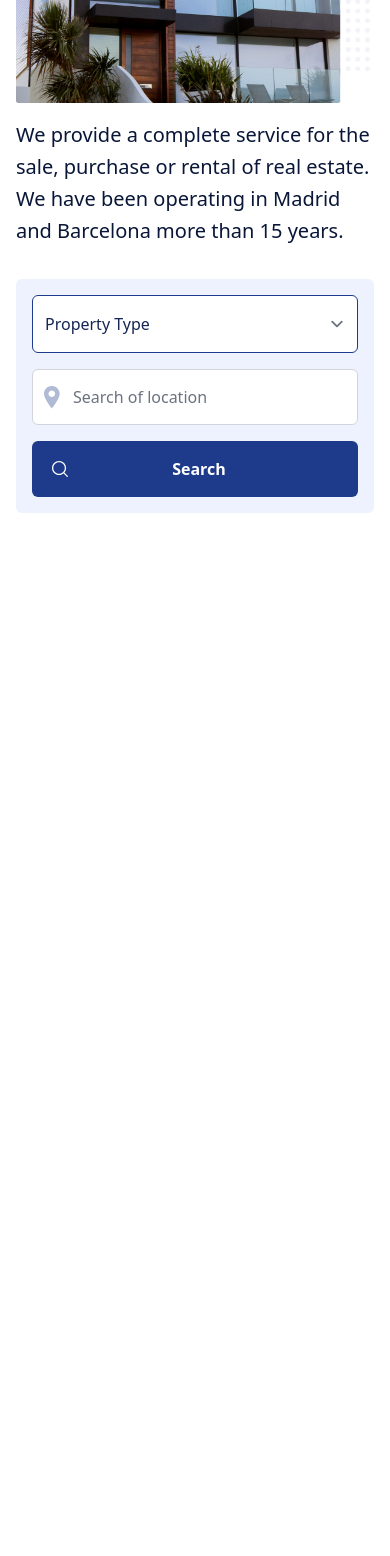
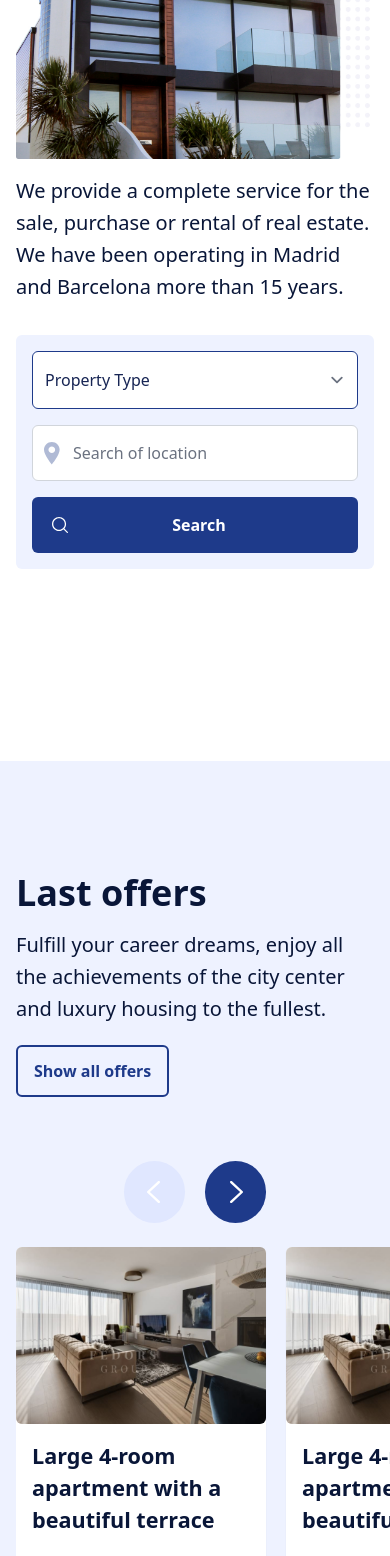
Before and after one commit to Parasik72/real-estate, a Next.js app: page / in a window 390 px wide. Shown: the part 432-1988 px from the top of the page. Before the commit the page ends 977 px from the top, so only its background shows below. Built offline with nearby package versions, Linux system fonts and the light colour scheme; what @tailwindcss/custom-forms would draw is missing.

Commit message:
feat: Implemented last offers UI

```diff
--- /dev/null
+++ b/common/components/home/form-search.component.tsx
@@ -0,0 +1,28 @@
+import { LocationMarkIcon } from "@/common/icons/location-mark.icon"
+import { SearchIcon } from "@/common/icons/search.icon"
+
+export const FormSearch = () => {
+    return (
+        <form action="">
+          <div className="w-full lg:max-w-3xl">
+            <div className="mt-8 p-4 flex flex-col lg:flex-row lg:inline-flex gap-4 rounded-md bg-indigo-50 relative z-10">
+              <select title="Property Type" name="Property Type" className="py-4 w-full form-select text-blue-950 border-blue-900 rounded-md lg:w-56">
+                <option value="">Property Type</option>
+              </select>
+              <div className="relative">
+                <div className="absolute inset-y-0 left-0 flex items-center pl-3">
+                  <LocationMarkIcon />
+                </div>
+                <input placeholder="Search of location" className="py-4 w-full h-full border-gray-300 rounded-md pl-10" type="text" />
+              </div>
+              <div className="relative">
+                <div className="absolute inset-y-0 left-0 flex items-center pl-5">
+                  <SearchIcon />
+                </div>
+                <button className="py-4 w-full lg:w-auto px-11 pl-13 bg-blue-900 text-white rounded-md font-bold">Search</button>
+              </div>
+            </div>
+          </div>
+        </form>
+    )
+}
--- a/common/components/layout.component.tsx
+++ b/common/components/layout.component.tsx
@@ -9,7 +9,7 @@ export default function Layout({ children }: IProps) {
     return (
         <>
             <Navbar />
-            <main className="antialiased px-4 py-8 md:max-w-3xl md:mx-auto lg:max-w-none xl:px-0 xl:max-w-6xl">
+            <main>
                 {children}
             </main>
         </>
--- a/common/components/navbar.component.tsx
+++ b/common/components/navbar.component.tsx
@@ -3,6 +3,7 @@ import { LogoIcon } from "../icons/logo.icon"
 import { HamburgerIcon } from "../icons/hamburder.icon"
 import { useState } from "react"
 import clsx from "clsx"
+import { CrossIcon } from "../icons/cross.icon"
 
 export const Navbar = () => {
     const [isMenuOpen, setIsMenuOpen] = useState(false);
@@ -16,7 +17,7 @@ export const Navbar = () => {
                             <LogoIcon />
                         </div>
                         <button onClick={toggleMenu} className="lg:hidden">
-                            <HamburgerIcon />
+                            {isMenuOpen ? <CrossIcon /> : <HamburgerIcon />}
                         </button>
                     </div>
                     <div className={clsx("mt-4 pt-4 w-full border-t border-gray-500 lg:mt-0 lg:pt-0 lg:border-none lg:flex justify-between", {
--- /dev/null
+++ b/common/icons/arrow.icon.tsx
@@ -0,0 +1,16 @@
+import clsx from "clsx";
+import { FC } from "react";
+
+interface IProps {
+    reverse?: boolean;
+}
+
+export const ArrowIcon: FC<IProps> = ({ reverse }) => (
+    <svg className={clsx({
+        'rotate-180': reverse,
+        '-translate-x-px': reverse,
+        'translate-x-px': !reverse,
+    })} width="13" height="22" viewBox="0 0 13 22" fill="none" xmlns="http://www.w3.org/2000/svg">
+        <path d="M0.350515 1.89321L10.1225 10.999L0.349338 20.1047C-0.116446 20.5388 -0.116446 21.2411 0.349338 21.6752C0.815122 22.1083 1.56977 22.1083 2.03555 21.6752L12.6507 11.7847C13.1164 11.3517 13.1164 10.6483 12.6507 10.2153L2.03565 0.32478C1.56987 -0.108257 0.814044 -0.108257 0.34826 0.32478C-0.115269 0.75672 -0.115269 1.46018 0.350515 1.89321Z" fill="white"/>
+    </svg>
+);
--- /dev/null
+++ b/common/icons/cross.icon.tsx
@@ -0,0 +1,3 @@
+export const CrossIcon = () => (
+    <svg className="svg-icon h-6 w-6 align-middle fill-current overflow-hidden" viewBox="0 0 1024 1024" version="1.1" xmlns="http://www.w3.org/2000/svg"><path d="M810.65984 170.65984q18.3296 0 30.49472 12.16512t12.16512 30.49472q0 18.00192-12.32896 30.33088l-268.67712 268.32896 268.67712 268.32896q12.32896 12.32896 12.32896 30.33088 0 18.3296-12.16512 30.49472t-30.49472 12.16512q-18.00192 0-30.33088-12.32896l-268.32896-268.67712-268.32896 268.67712q-12.32896 12.32896-30.33088 12.32896-18.3296 0-30.49472-12.16512t-12.16512-30.49472q0-18.00192 12.32896-30.33088l268.67712-268.32896-268.67712-268.32896q-12.32896-12.32896-12.32896-30.33088 0-18.3296 12.16512-30.49472t30.49472-12.16512q18.00192 0 30.33088 12.32896l268.32896 268.67712 268.32896-268.67712q12.32896-12.32896 30.33088-12.32896z"  /></svg>
+);
--- a/pages/index.tsx
+++ b/pages/index.tsx
@@ -1,39 +1,66 @@
 import Image from "next/image";
 import ModernLivingImg from '../common/images/header picture.jpg';
-import { SearchIcon } from "@/common/icons/search.icon";
-import { LocationMarkIcon } from "@/common/icons/location-mark.icon";
+import CardImg1 from '../common/images/card-img-1.png';
+import { FormSearch } from "@/common/components/home/form-search.component";
+import { ArrowIcon } from "@/common/icons/arrow.icon";
 
 export default function Home() {
   return (
-    <div className="relative">
-      <div className="lg:max-w-lg">
-        <h1 className="text-dark-blue font-bold text-3xl lg:text-6.5xl lg:mt-20">Modern living for everyone</h1>
-        <div className="flex justify-center lg:block lg:absolute lg:inset-y-0 lg:-right-14 lg:-top-20">
-          <Image src={ModernLivingImg} width={580} height={557} alt="modern house" />
+    <div className="antialiased py-8 w-full overflow-x-hidden">
+      <div className="relative px-4 py-12 md:max-w-3xl md:mx-auto xl:px-0 lg:max-w-full xl:max-w-6xl">
+        <div className="lg:max-w-lg">
+          <h1 className="text-dark-blue font-bold text-4xl lg:text-6.5xl lg:mt-4">Modern living for everyone</h1>
+          <div className="flex justify-center lg:block lg:absolute lg:inset-y-0 lg:right-0 xl:-right-14">
+            <Image src={ModernLivingImg} width={580} height={557} alt="modern house" />
+          </div>
+          <p className="mt-4 text-dark-blue text-xl leading-8 font-light z-10 relative">We provide a complete service for the sale, purchase or rental of real estate. We have been operating in Madrid and Barcelona more than 15 years.</p>
         </div>
-        <p className="mt-4 lg:mt-0 text-dark-blue text-xl leading-8 font-light z-10 relative">We provide a complete service for the sale, purchase or rental of real estate. We have been operating in Madrid and Barcelona more than 15 years.</p>
+        <FormSearch />
       </div>
-      <form action="">
-        <div className="w-full lg:max-w-3xl">
-          <div className="mt-8 p-4 flex flex-col lg:flex-row lg:inline-flex gap-4 rounded-md bg-indigo-50 relative z-10">
-            <select title="Property Type" name="Property Type" className="py-4 w-full form-select text-blue-950 border-blue-900 rounded-md lg:w-56">
-              <option value="">Property Type</option>
-            </select>
-            <div className="relative">
-              <div className="absolute inset-y-0 left-0 flex items-center pl-3">
-                <LocationMarkIcon />
-              </div>
-              <input placeholder="Search of location" className="py-4 w-full h-full border-gray-300 rounded-md pl-10" type="text" />
-            </div>
-            <div className="relative">
-              <div className="absolute inset-y-0 left-0 flex items-center pl-5">
-                <SearchIcon />
-              </div>
-              <button className="py-4 w-full lg:w-auto px-11 pl-13 bg-blue-900 text-white rounded-md font-bold">Search</button>
+      <div className="bg-indigo-50 mt-36 w-full py-28">
+        <div className="relative px-4 md:max-w-3xl md:mx-auto xl:px-0 lg:max-w-full xl:max-w-6xl">
+          <h2 className="text-dark-blue text-4xl lg:text-5xl font-bold">Last offers</h2>
+          <div className="flex flex-col gap-5 md:gap-0 md:flex-row justify-between">
+            <p className="mt-4 text-dark-blue text-xl leading-8 font-light max-w-xl">
+              Fulfill your career dreams, enjoy all the achievements of the city center and luxury housing to the fullest.
+            </p>
+            <div className="flex items-end">
+              <button className="py-3 px-4 text-blue-900 border-2 border-blue-900 rounded-md font-bold">
+                Show all offers
+              </button>
             </div>
           </div>
+          <div className="mt-16 sm:mt-4 flex gap-5 justify-center items-center">
+            <div className="hidden sm:block w-full h-2px bg-indigo-100">
+              <div className="h-2px bg-blue-900 w-64"></div>
+            </div>
+            <div className="flex gap-5">
+              <button className="bg-indigo-100 rounded-full px-6 py-5">
+                <ArrowIcon reverse />
+              </button>
+              <button className="bg-blue-900 rounded-full px-6 py-5">
+                <ArrowIcon />
+              </button>
+            </div>
+          </div>
+          <div className="inline-flex gap-5 mt-6 overflow-x-hidden">
+            {[...new Array(6)].map((_, i) => (
+              <div key={i} className="bg-white shadow-sm rounded-md max-w-250px md:max-w-350px w-full flex-shrink-0">
+                <Image className="object-cover object-center rounded-md" src={CardImg1} alt="cardImg1" height={249} width={444} />
+                <div className="p-4 flex flex-col gap-4">
+                  <h3 className="text-dark-blue text-1.5xl leading-8 font-bold">
+                    Large 4-room apartment with a beautiful terrace
+                  </h3>
+                  <div className="flex flex-col gap-1">
+                    <span className="font-bold text-blue-900">320 000$</span>
+                    <span className="text-dark-blue">Barcelona IX. </span>
+                  </div>
+                </div>
+              </div>
+            ))}
+          </div>
         </div>
-      </form>
+      </div>
     </div>
   )
 }
--- a/tailwind.config.ts
+++ b/tailwind.config.ts
@@ -17,10 +17,18 @@ const config: Config = {
         'dark-blue': '#091638'
       },
       fontSize: {
+        '1.5xl': ['1.35rem', '1.85rem'],
         '6.5xl': ['4.05rem', '1.25']
       },
       padding: {
         '13': '3.25rem'
+      },
+      height: {
+        '2px': '2px'
+      },
+      maxWidth: {
+        '250px': '250px',
+        '350px': '350px'
       }
     },
     customForms: (theme: any) => ({
```
Also changed, not shown: common/images/card-img-1.png (added).
